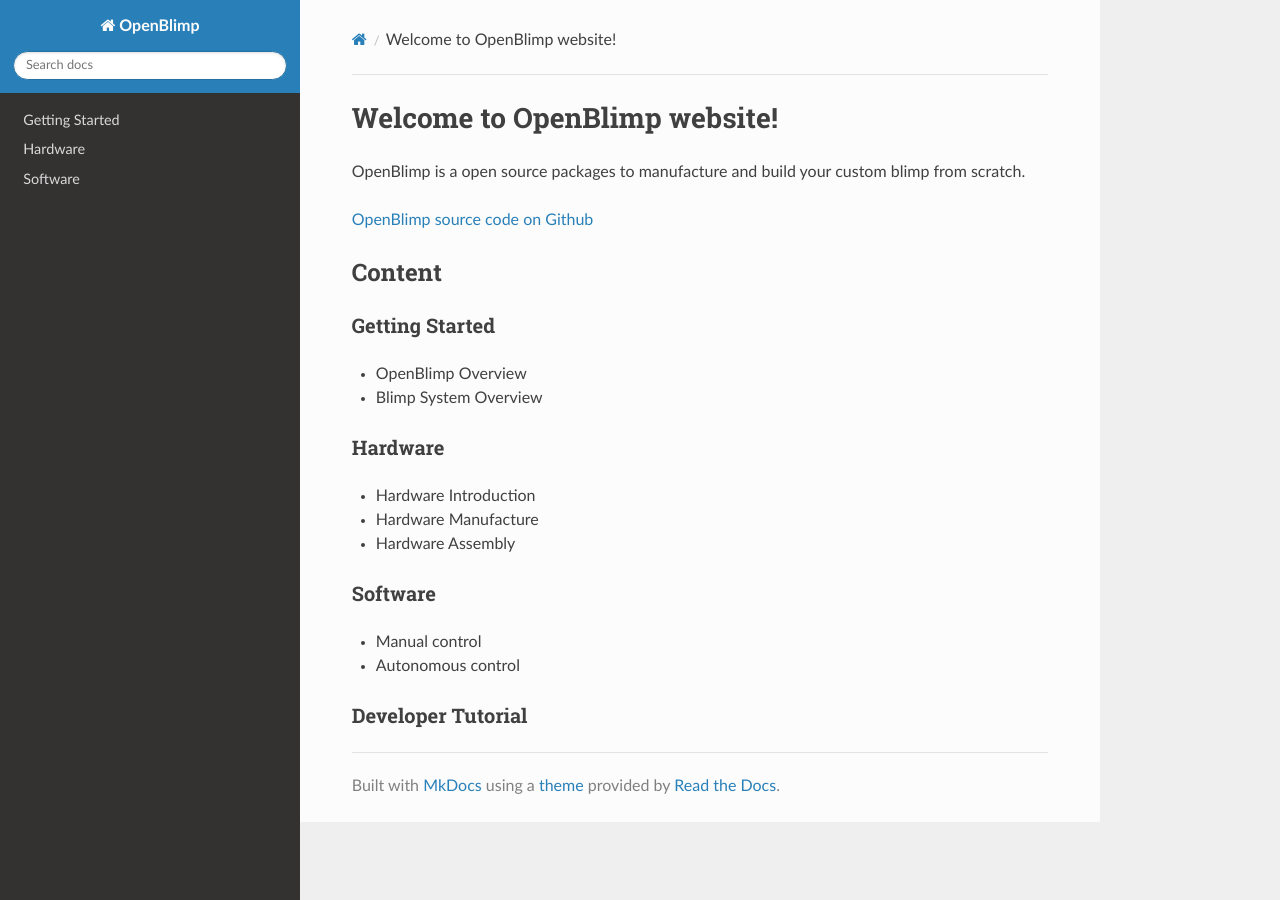
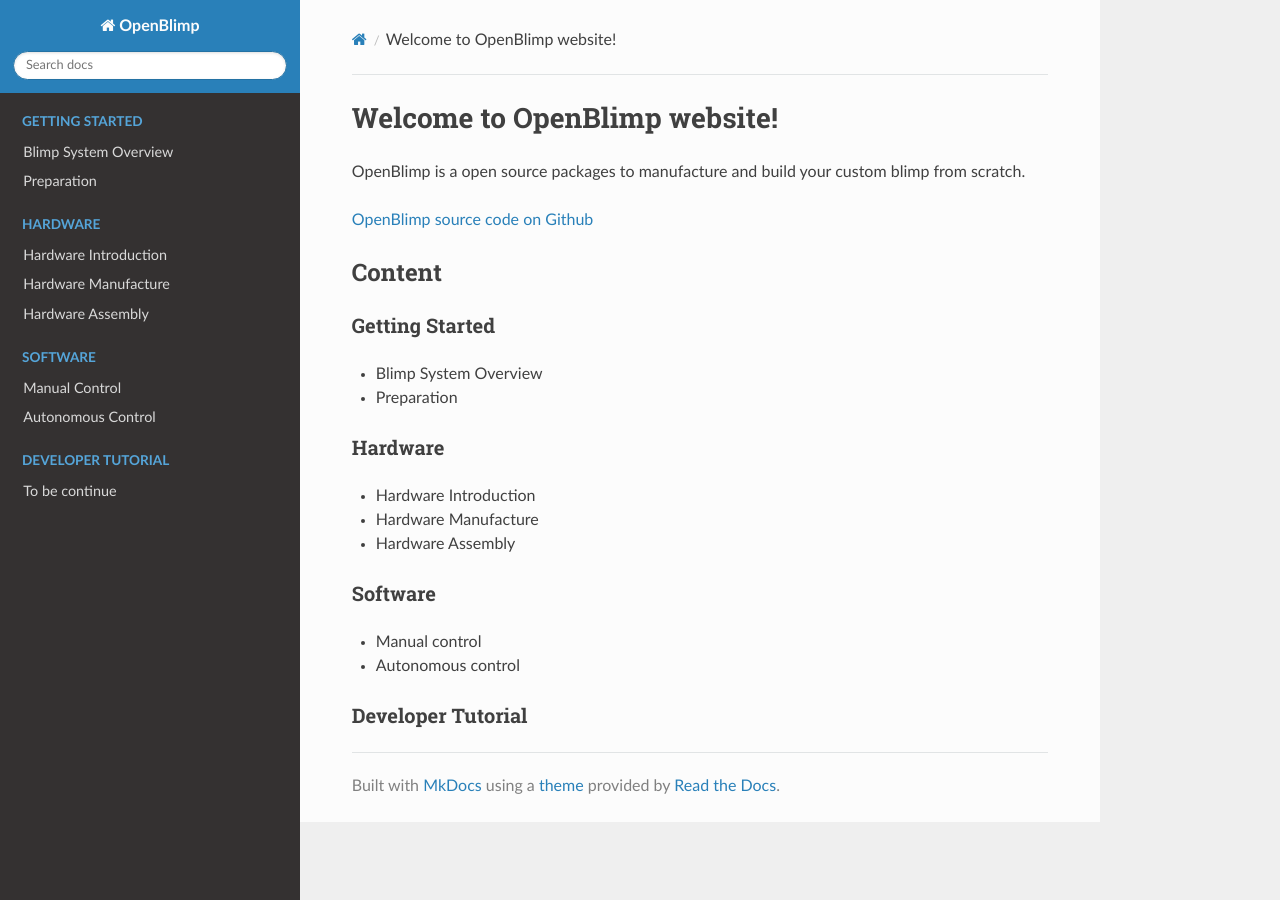
Before and after one commit to zhz03/OpenBlimp, an MkDocs documentation site: the page built from docs/index.md, in a window 1280 px wide. Built offline with MkDocs 1.6.1, drawn with Linux system fonts in a browser that asks for light colours; nearby versions of some CDN libraries.

Commit message:
Upload: basic structure

```diff
--- a/docs/index.md
+++ b/docs/index.md
@@ -10,8 +10,8 @@ OpenBlimp is a open source packages to manufacture and build your custom blimp f
 
 ### Getting Started
 
-- OpenBlimp Overview
 - Blimp System Overview
+- Preparation
 
 ### Hardware
 
--- a/mkdocs.yml
+++ b/mkdocs.yml
@@ -1,6 +1,15 @@
 theme: readthedocs # rtd-dropdown
 site_name: OpenBlimp
 nav:
-- Getting Started: Getting_Started.md
-- Hardware: Hardware.md
-- Software: Software.md
+- Getting Started:
+    - Blimp System Overview: Blimp_system_overview.md
+    - Preparation: Preparation.md
+- Hardware:
+    - Hardware Introduction: Hardware_intro.md
+    - Hardware Manufacture: Hardware_manufact.md
+    - Hardware Assembly: Hardware_assembly.md
+- Software:
+    - Manual Control: Manual_control.md
+    - Autonomous Control: auto_control.md
+- Developer Tutorial:
+    - To be continue: To_be_continue.md
```
Also changed, not shown: docs/Hardware_assembly.md (added, +3 -0 lines), docs/Hardware_intro.md (added, +3 -0 lines), docs/Hardware_manufact.md (added, +3 -0 lines), docs/Manual_control.md (added, +3 -0 lines), docs/Preparation.md (added, +3 -0 lines), docs/To_be_continue.md (added, +3 -0 lines), docs/auto_control.md (added, +3 -0 lines), docs/Blimp_system_overview.md (renamed from docs/Getting_Started.md).
